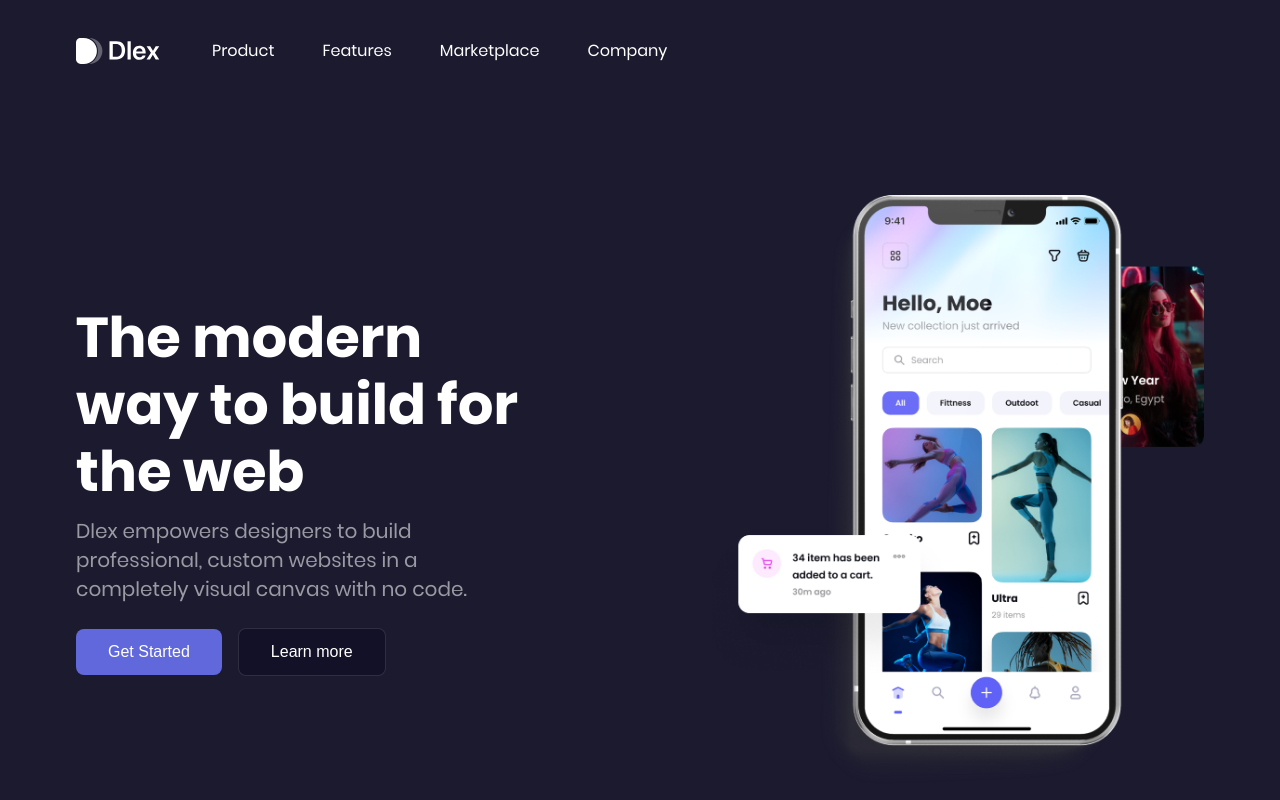
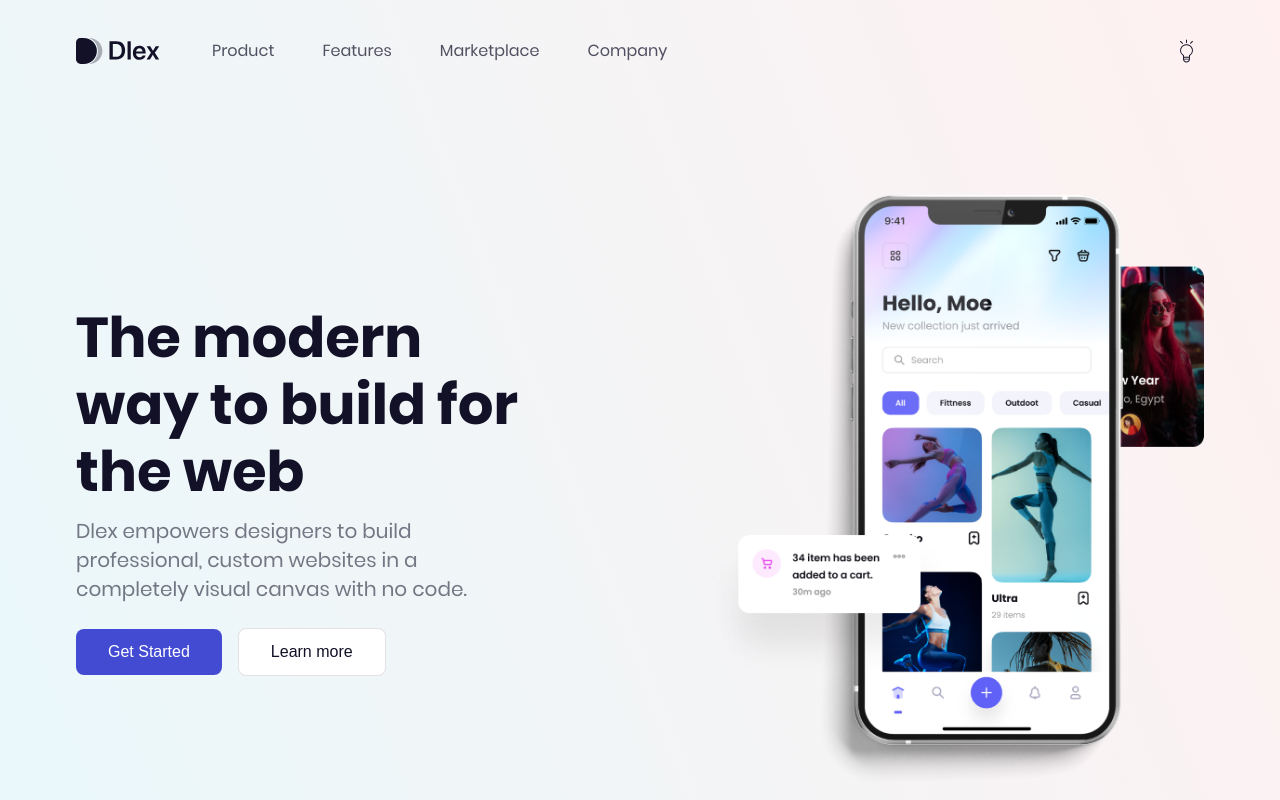
Before and after one commit to iclegane/SRM, a React app in the folder frontend/: page / in a window 1280 px wide. Shown: the top 800 px of the page. Built offline with nearby package versions, Linux system fonts and the light colour scheme.

Commit message:
added theme handler

```diff
--- a/frontend/src/pages/Pomo/Promo.tsx
+++ b/frontend/src/pages/Pomo/Promo.tsx
@@ -2,6 +2,13 @@
 import './index.scss';
 
 const Promo: React.FC = () => {
+
+    let themeHandler = () => {
+        const themeName = 'theme-dark';
+        const html = document.querySelector('html');
+
+        html?.classList.toggle(themeName);
+    }
 
     return (
         <div className={'page page--promo'}>
@@ -25,6 +32,30 @@
                                 <a href="#" className="navbar__menu-item">Marketplace</a>
                                 <a href="#" className="navbar__menu-item">Company</a>
                             </div>
+                            <button onClick={themeHandler} className="navbar__theme-button">
+                                <svg fill="#000000" xmlns="http://www.w3.org/2000/svg" xmlnsXlink="http://www.w3.org/1999/xlink"
+                                     viewBox="0 0 488 488" xmlSpace="preserve">
+                                    <g transform="translate(0 -540.36)">
+                                        <g>
+                                            <g>
+                                                <path d="M328.376,631.36c2.6,0,5.1-1,7-2.9l41.9-41.2c3.9-3.8,4-10.2,0.1-14.1c-3.8-3.9-10.2-4-14.1-0.1l-41.9,41.2
+                                                    c-3.9,3.8-4,10.2-0.1,14.1C323.176,630.36,325.776,631.36,328.376,631.36z"/>
+                                                <path d="M153.076,628.56c1.9,1.9,4.4,2.8,6.9,2.8c2.6,0,5.2-1,7.2-3c3.9-3.9,3.8-10.3-0.2-14.1l-42.7-41.2
+                                                    c-3.9-3.9-10.2-3.7-14.1,0.2c-3.9,3.9-3.8,10.3,0.2,14.1L153.076,628.56z"/>
+                                                <path d="M243.776,620.66c5.5,0,10-4.5,10-10v-60.3c0-5.5-4.5-10-10-10s-10,4.5-10,10v60.3
+                                                    C233.776,616.16,238.276,620.66,243.776,620.66z"/>
+                                                <path d="M375.976,739.26L375.976,739.26c-8-28.4-24.9-52.7-49-70.4c-24-17.6-52.8-26.9-83.2-26.9c-30.1,0-58.7,9.3-82.6,27
+                                                    c-24,17.7-40.9,42.1-48.9,70.4c-7.9,27.6-5.9,57.6,5.7,84.5c10.7,24.9,29.2,46.2,52.5,60.6v31.7l-0.1,41.2c0,0.1,0,0.2,0,0.2
+                                                    c0.9,39.1,33.8,70.8,73.4,70.8c40.4,0,73.3-31.9,73.3-71.1v-72.9c23.6-14.4,42.3-35.8,53.1-60.7
+                                                    C381.776,796.96,383.876,766.96,375.976,739.26z M243.776,1008.36c-25.2,0-46.7-17.7-52.1-41.1h104.3
+                                                    C291.176,990.66,269.576,1008.36,243.776,1008.36z M297.176,947.26h-0.1h-106.6l0.1-21.2h106.6V947.26z M302.176,869.86
+                                                    L302.176,869.86c-3.2,1.8-5.2,5.1-5.2,8.8v27.4h-106.5v-27.4c0-3.6-2-7-5.1-8.7c-45.4-25.5-67.6-76.9-53.8-125.2
+                                                    c13.7-48.7,59.8-82.8,112.2-82.8c53.6,0,99,33.3,113,82.8C370.576,793.06,348.076,844.56,302.176,869.86z"/>
+                                            </g>
+                                        </g>
+                                    </g>
+                                </svg>
+                            </button>
                         </div>
                     </div>
                 </div>
--- a/frontend/src/pages/Pomo/index.scss
+++ b/frontend/src/pages/Pomo/index.scss
@@ -672,6 +672,18 @@
         }
       }
 
+      &__theme-button {
+        width: 35px;
+        height: 30px;
+        margin-left: auto;
+        svg {
+          width: 100%;
+          height: 100%;
+
+          fill: var(--theme-btn);
+        }
+      }
+
       @media (max-width: map-get($breakpoints, desktop)) {
         &__wrapper {
           width: 100%;
--- a/frontend/src/styles/index.scss
+++ b/frontend/src/styles/index.scss
@@ -25,6 +25,7 @@
   --logo-color: var(--color-grayscale-900);
   --footer-links: var(--color-grayOpacity-56);
   --footer-links-hover: var(--color-grayOpacity-72);
+  --theme-btn: var(--color-grayscale-900);
   --body-color: var(--color-grayOpacity-56);
   --background-color: var(--color-white);
   --header-bg: linear-gradient(248.66deg, #FFF1F1 0%, #E9F8FB 100%);
@@ -43,6 +44,8 @@
 
   color: var(--body-color);
   background: var(--background-color);
+
+  transition: color .2s ease-out;
 
   * {
     box-sizing: border-box;
--- a/frontend/src/styles/utils/theme-dark.scss
+++ b/frontend/src/styles/utils/theme-dark.scss
@@ -18,6 +18,7 @@
   --footer-links: var(--color-whiteOpacity-56);
   --footer-links-hover: var(--color-whiteOpacity-72);
   --body-color: var(--color-whiteOpacity-56);
+  --theme-btn: var(--color-yellow-300);
   --background-color: var(--color-grayscale-900);
   --header-bg: var(--color-whiteOpacity-4);
   --section-indigo: var(--color-whiteOpacity-4);
--- a/frontend/static/index.html
+++ b/frontend/static/index.html
@@ -1,5 +1,5 @@
 <!doctype html>
-<html lang="en" data-theme-style="light-theme" class="theme-dark">
+<html lang="en">
 <head>
     <meta charset="UTF-8">
     <meta name="viewport"
```
Also changed, not shown: frontend/static/icons/User Interface/theme.svg (added).
